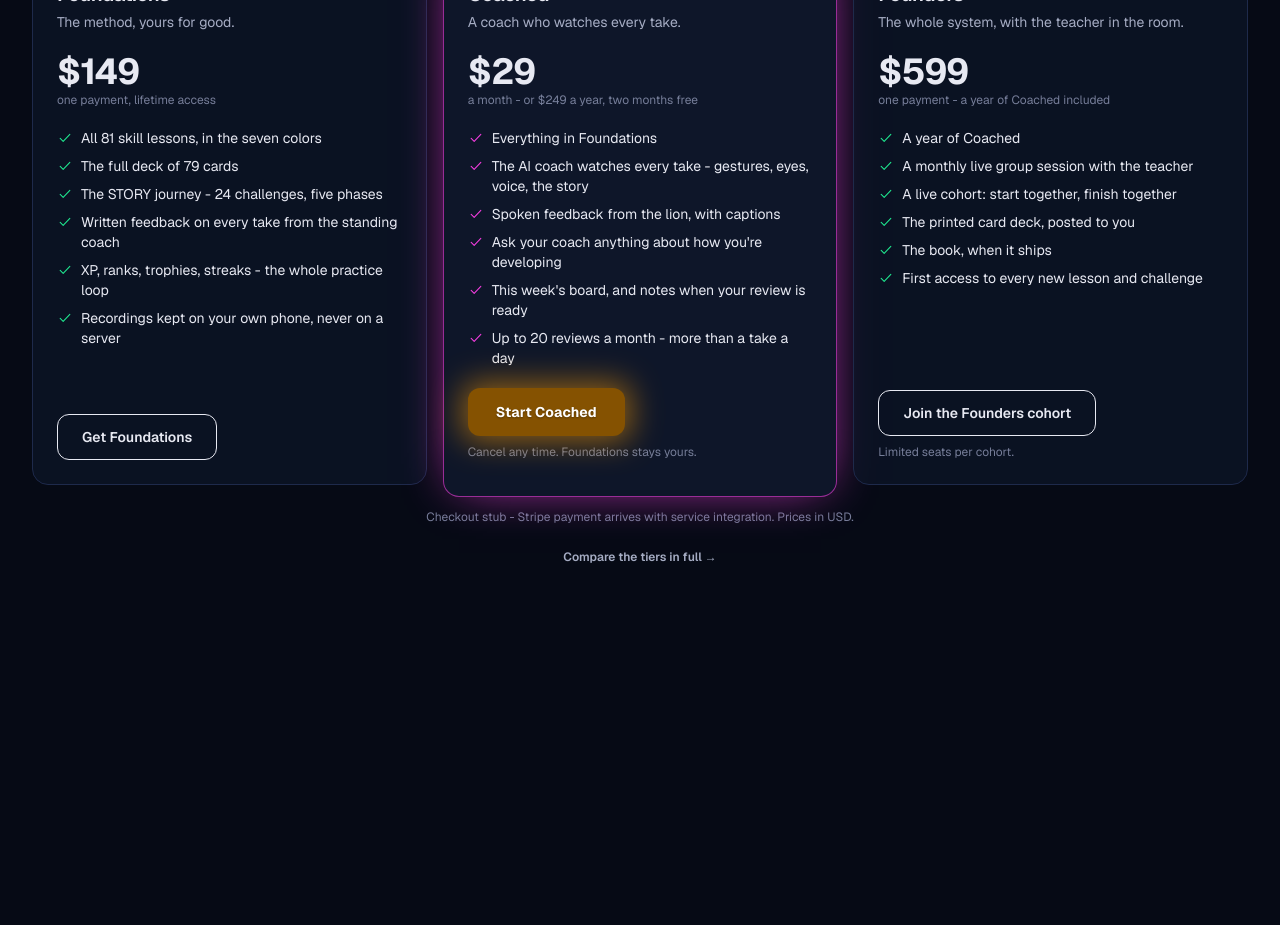
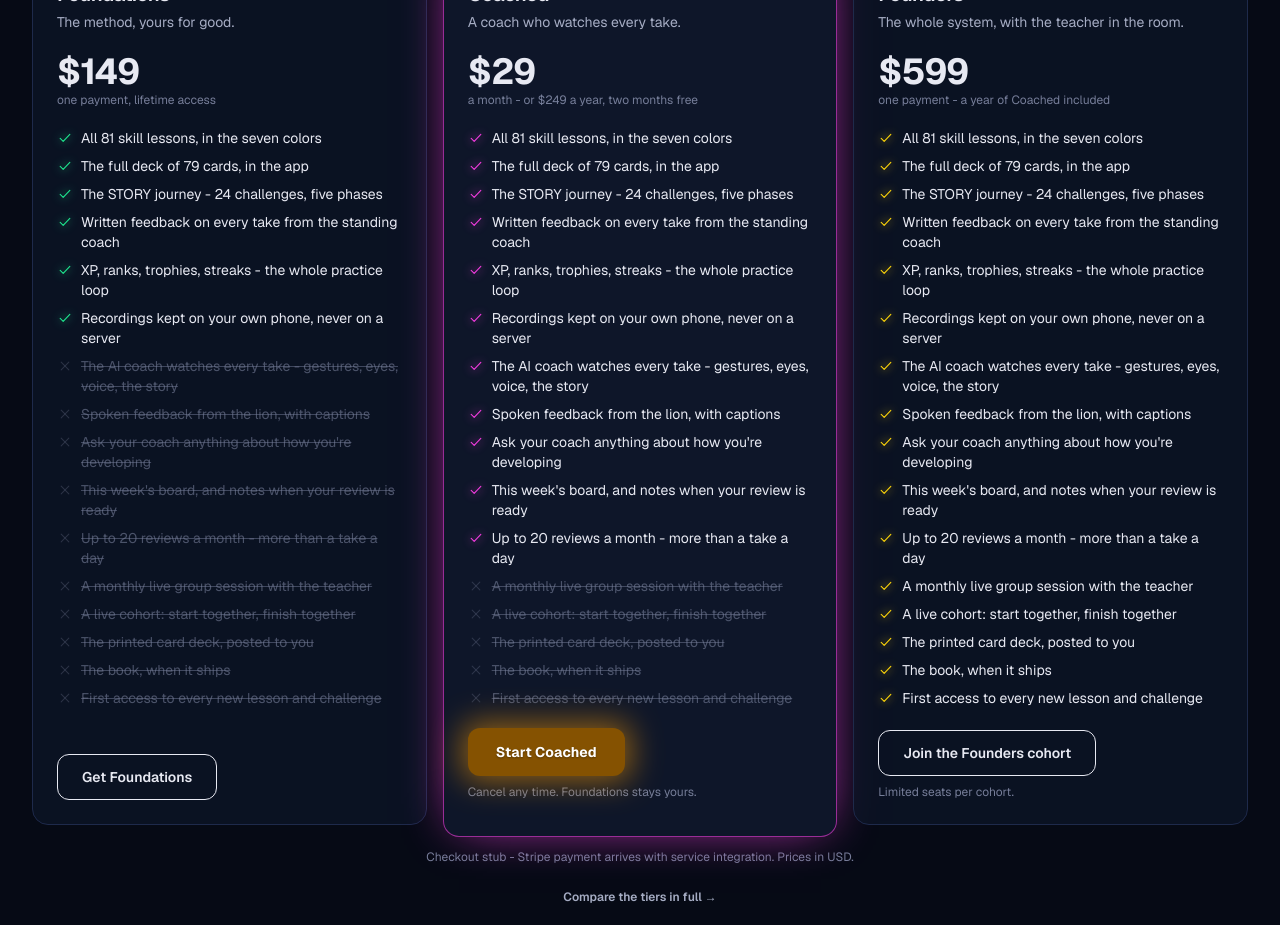
Before and after one commit to tariqeqamawi/speakbetter, a Next.js app: page / in a window 1280 px wide. Shown: the part 6400-7325 px from the top of the page. Before the commit the page ends 7045 px from the top, so only its background shows below. Built offline with nearby package versions, Linux system fonts and the light colour scheme.

Commit message:
The tiers fill in left to right: every feature on every tier, struck or lit
Co-Authored-By: Claude Opus 5 (1M context) <noreply@anthropic.com>

```diff
--- a/src/components/landing.tsx
+++ b/src/components/landing.tsx
@@ -349,7 +349,7 @@ export function Landing() {
           </p>
         </div>
         <div className="w-full">
-          <Pricing compact />
+          <Pricing />
         </div>
         <Link href="/pricing" className="text-xs font-semibold text-ink-muted underline-offset-4 hover:text-ink hover:underline">
           Compare the tiers in full →
--- a/src/components/pricing.tsx
+++ b/src/components/pricing.tsx
@@ -1,4 +1,4 @@
-import { tiers, trial } from "@/data/pricing";
+import { features, tiers, trial } from "@/data/pricing";
 import { UnlockButton } from "@/components/unlock-button";
 import { CheckIcon, XIcon } from "@/components/icons";
 
@@ -7,7 +7,7 @@ import { CheckIcon, XIcon } from "@/components/icons";
 // side, the membership drawn larger because it's the product. Used on
 // the landing page and on /pricing.
 
-export function Pricing({ compact = false }: { compact?: boolean }) {
+export function Pricing() {
   return (
     <div className="flex flex-col gap-6">
       {/* The free baseline */}
@@ -50,20 +50,24 @@ export function Pricing({ compact = false }: { compact?: boolean }) {
               <span className="text-4xl font-bold tracking-tight text-ink">{tier.price}</span>
               <span className="text-xs text-ink-faint">{tier.term}</span>
             </div>
+            {/* Every tier lists everything: what it has, lit in its
+                colour; what it doesn't, greyed and struck - so the
+                columns visibly fill in from left to right. */}
             <ul className="flex flex-1 flex-col gap-2 text-sm">
-              {tier.includes.map((line) => (
-                <li key={line} className="flex items-start gap-2 text-ink">
-                  <CheckIcon className={`mt-0.5 size-4 shrink-0 ${tier.featured ? "text-structure" : "text-mindset"}`} />
-                  {line}
-                </li>
-              ))}
-              {!compact &&
-                tier.excludes?.map((line) => (
-                  <li key={line} className="flex items-start gap-2 text-ink-faint">
-                    <XIcon className="mt-0.5 size-4 shrink-0" />
-                    {line}
+              {features.map((f) => {
+                const has = tier.has.includes(f.id);
+                const tick = { mindset: "text-mindset", structure: "text-structure", storytelling: "text-storytelling" }[tier.accent];
+                return (
+                  <li key={f.id} className={`flex items-start gap-2 ${has ? "text-ink" : "text-ink-faint/60"}`}>
+                    {has ? (
+                      <CheckIcon className={`mt-0.5 size-4 shrink-0 ${tick} drop-shadow-[0_0_5px_currentColor]`} />
+                    ) : (
+                      <XIcon className="mt-0.5 size-4 shrink-0 opacity-50" />
+                    )}
+                    <span className={has ? "" : "line-through decoration-ink-faint/50"}>{f.label}</span>
                   </li>
-                ))}
+                );
+              })}
             </ul>
             <div className="flex flex-col items-start gap-2">
               <UnlockButton plan={tier.id} quiet={!tier.featured}>
--- a/src/data/pricing.ts
+++ b/src/data/pricing.ts
@@ -10,6 +10,31 @@
 
 export type Plan = "trial" | "foundations" | "coached" | "founders";
 
+/** Everything that's on offer, in the order the tiers fill it in. */
+export interface Feature {
+  id: string;
+  label: string;
+}
+
+export const features: Feature[] = [
+  { id: "lessons", label: "All 81 skill lessons, in the seven colors" },
+  { id: "deck", label: "The full deck of 79 cards, in the app" },
+  { id: "journey", label: "The STORY journey - 24 challenges, five phases" },
+  { id: "written", label: "Written feedback on every take from the standing coach" },
+  { id: "loop", label: "XP, ranks, trophies, streaks - the whole practice loop" },
+  { id: "device", label: "Recordings kept on your own phone, never on a server" },
+  { id: "coach", label: "The AI coach watches every take - gestures, eyes, voice, the story" },
+  { id: "spoken", label: "Spoken feedback from the lion, with captions" },
+  { id: "ask", label: "Ask your coach anything about how you're developing" },
+  { id: "board", label: "This week's board, and notes when your review is ready" },
+  { id: "reviews", label: "Up to 20 reviews a month - more than a take a day" },
+  { id: "live", label: "A monthly live group session with the teacher" },
+  { id: "cohort", label: "A live cohort: start together, finish together" },
+  { id: "printed", label: "The printed card deck, posted to you" },
+  { id: "book", label: "The book, when it ships" },
+  { id: "first", label: "First access to every new lesson and challenge" },
+];
+
 export interface Tier {
   id: Exclude<Plan, "trial">;
   name: string;
@@ -20,14 +45,18 @@ export interface Tier {
   term: string;
   /** The default choice at checkout - drawn larger. */
   featured?: boolean;
-  /** Everything it includes, in order. */
-  includes: string[];
-  /** What it doesn't, said plainly - the honest version of a tier table. */
-  excludes?: string[];
+  /** Which of the features it has - the rest show struck out. */
+  has: string[];
+  /** The tier's own colour, for its ticks. */
+  accent: "mindset" | "structure" | "storytelling";
   cta: string;
   /** Limited seats, a cohort start - the note under the button. */
   note?: string;
 }
+
+const foundations = ["lessons", "deck", "journey", "written", "loop", "device"];
+const coached = [...foundations, "coach", "spoken", "ask", "board", "reviews"];
+const founders = [...coached, "live", "cohort", "printed", "book", "first"];
 
 export const tiers: Tier[] = [
   {
@@ -36,15 +65,8 @@ export const tiers: Tier[] = [
     tagline: "The method, yours for good.",
     price: "$149",
     term: "one payment, lifetime access",
-    includes: [
-      "All 81 skill lessons, in the seven colors",
-      "The full deck of 79 cards",
-      "The STORY journey - 24 challenges, five phases",
-      "Written feedback on every take from the standing coach",
-      "XP, ranks, trophies, streaks - the whole practice loop",
-      "Recordings kept on your own phone, never on a server",
-    ],
-    excludes: ["Video reviews by the AI coach", "Ask your coach", "This week's board"],
+    has: foundations,
+    accent: "mindset",
     cta: "Get Foundations",
   },
   {
@@ -54,14 +76,8 @@ export const tiers: Tier[] = [
     price: "$29",
     term: "a month - or $249 a year, two months free",
     featured: true,
-    includes: [
-      "Everything in Foundations",
-      "The AI coach watches every take - gestures, eyes, voice, the story",
-      "Spoken feedback from the lion, with captions",
-      "Ask your coach anything about how you're developing",
-      "This week's board, and notes when your review is ready",
-      "Up to 20 reviews a month - more than a take a day",
-    ],
+    has: coached,
+    accent: "structure",
     cta: "Start Coached",
     note: "Cancel any time. Foundations stays yours.",
   },
@@ -71,14 +87,8 @@ export const tiers: Tier[] = [
     tagline: "The whole system, with the teacher in the room.",
     price: "$599",
     term: "one payment - a year of Coached included",
-    includes: [
-      "A year of Coached",
-      "A monthly live group session with the teacher",
-      "A live cohort: start together, finish together",
-      "The printed card deck, posted to you",
-      "The book, when it ships",
-      "First access to every new lesson and challenge",
-    ],
+    has: founders,
+    accent: "storytelling",
     cta: "Join the Founders cohort",
     note: "Limited seats per cohort.",
   },
```
